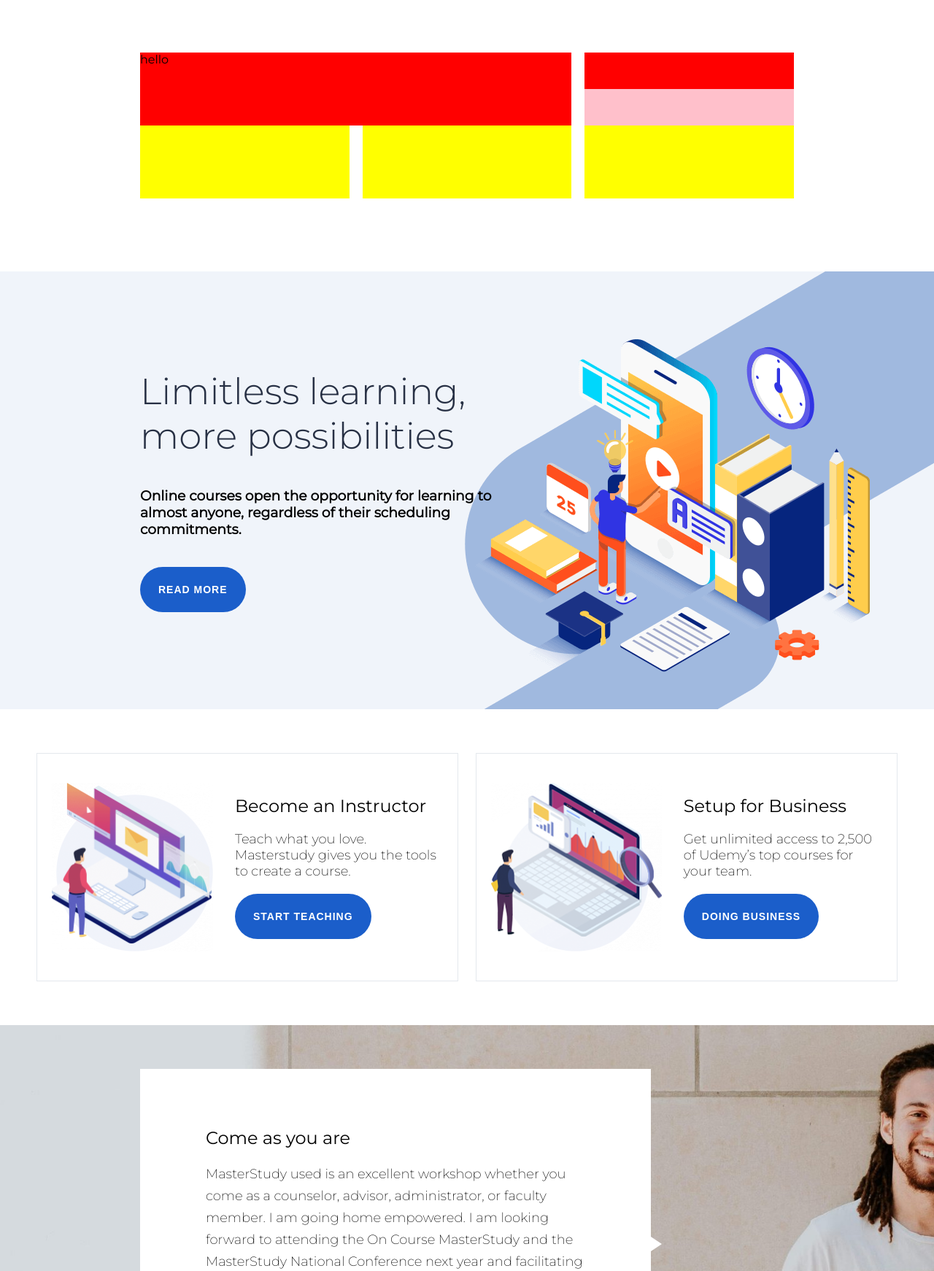
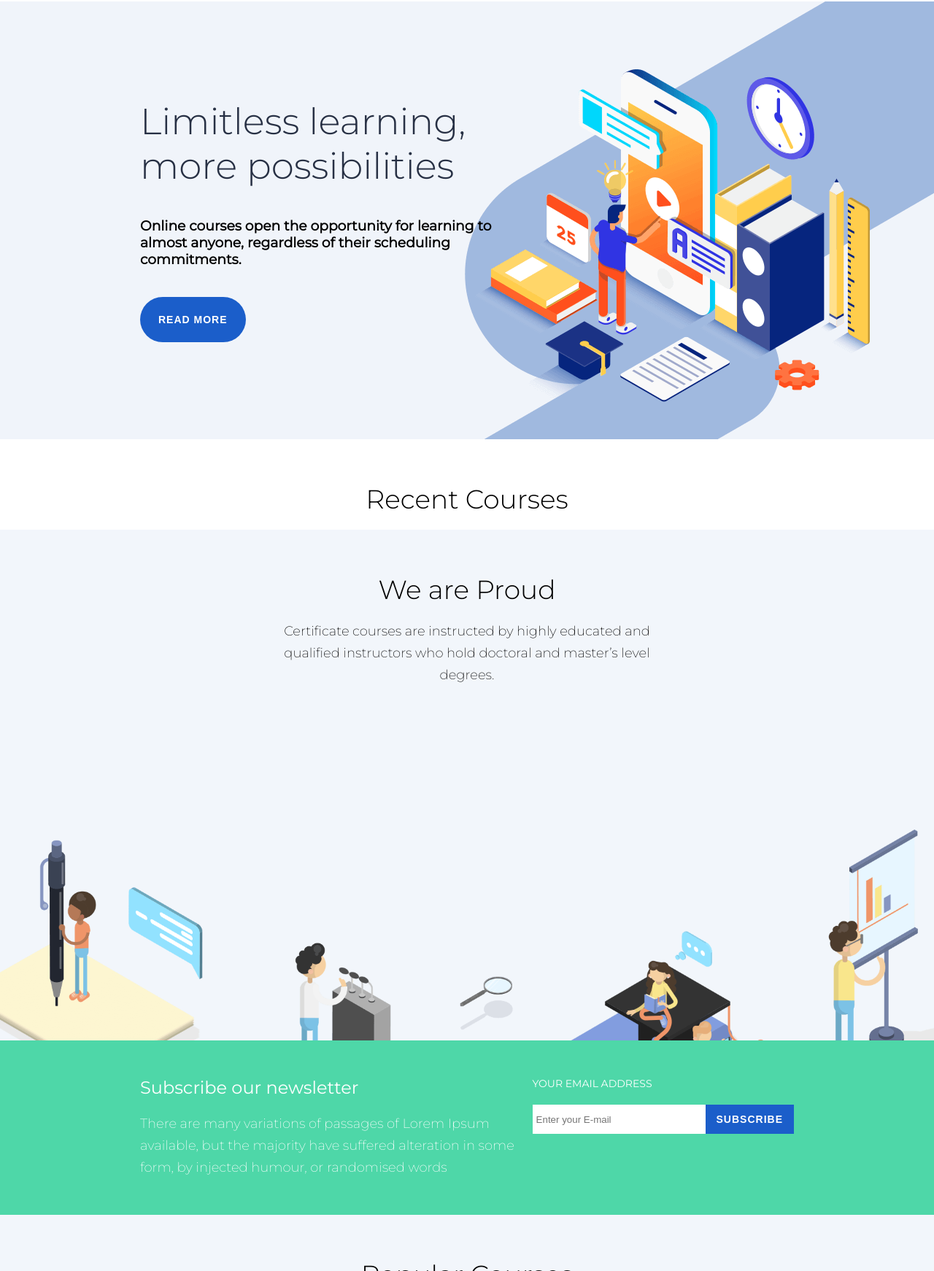
Before and after one commit to StephanieFurlan/proj-html-vuejs, a website: page index.html in a window 1280 px wide. Shown: the part 1058-2800 px from the top of the page at 73% size. Drawn offline with nearby package versions, Linux system fonts and the light colour scheme.

Commit message:
Subscribe section

```diff
--- a/index.html
+++ b/index.html
@@ -39,76 +39,93 @@
                   <div class="jumbotron-text">
                      <h1 class="title-1">Start Investing in You</h1>
                      <h3>With over 1200 courses in 18 subjects, you're guaranteed to find something that's right for you.</h3>
-                     <button class="btn btn-blue">JOIN FOR FREE</button>
+                     <button class="btn-rounded btn-blue">JOIN FOR FREE</button>
                   </div>
                </div>
                <img src="dist/images/base.png" alt="">
             </div>
             <div class="centered-70 blue-card-container">
                <div class="blue-card">
-                  <i class="fas fa-globe-africa fa-3x"></i>
-                  <h4>Worldwide Recognize</h4>
+                  <i class="fas fa-globe-africa fa-3x title"></i>
+                  <h4 class="title">Worldwide Recognize</h4>
                   <p>Our online course certificates can be used around the world and also in most popular universities and companies.</p>
                </div>
                <div class="blue-card">
-                  <i class="fas fa-desktop fa-3x"></i>
-                  <h4>Mostly Online Learning (sd)</h4>
+                  <i class="fas fa-desktop fa-3x title"></i>
+                  <h4 class="title">Mostly Online Learning (sd)</h4>
                   <p>Masterstudy online certificates can be obtained in a range of specialized areas and typically take about a year to complete.</p>
                </div>
                <div class="blue-card">
-                  <i class="far fa-calendar fa-3x"></i>
-                  <h4>Graduate in as little as 1 Year</h4>
+                  <i class="far fa-calendar fa-3x title"></i>
+                  <h4 class="title">Graduate in as little as 1 Year</h4>
                   <p>Online post-graduate certificates are a popular way to develop your professional qualifications of Masterstudy</p>
                </div>
             </div>
-            <div id="img-gallery" class="centered-70">
-               <div class="row">
-                  <div class="col-2 item-img">
-                     <div class="img-container">
-                        <!-- <img src="dist/images/cat_1-770x375.jpg" alt=""> -->
-                     </div>
-                     <div class="img-text">
-                        hello
-                     </div>
-                  </div>
-                  <div class="col-1 filled">
-                     <div class="top-row item-img"></div>
-                     <div class="bottom-row item-img"></div>
-                  </div>
-               </div>
-               <div class="row">
-                  <div class="col-1 item-img"></div>
-                  <div class="col-1 item-img"></div>
-                  <div class="col-1 item-img"></div>
-               </div>
-            </div>
+
             <div id="online-course">
                <div class="centered-70 jumbotron">
                   <div class="jumbotron-text">
                      <h1 class="title-2">Limitless learning, more possibilities</h1>
                      <h3>Online courses open the opportunity for learning to almost anyone, regardless of their scheduling commitments.</h3>
-                     <button class="btn btn-blue">READ MORE</button>
+                     <button class="btn-rounded btn-blue">READ MORE</button>
                   </div>
                </div>
             </div>
+            <!-- RECENT COURSES -->
+            <div id="recent-courses">
+               <div class="title-box">
+                  <h2 class="title title-3">Recent Courses</h2>
+               </div>
+            </div>
+            <!-- NUMBERS -->
+            <div id="numbers">
+               <div class="title-box">
+                  <h2 class="title title-3">We are Proud</h2>
+                  <p class="paragraph-1">Certificate courses are instructed by highly educated and qualified instructors who hold doctoral and master’s level degrees.</p>
+               </div>
+            </div>
+            <div id="subscribe">
+               <div class="centered-70">
+                  <div class="col-left">
+                     <div class="title title-4">Subscribe our newsletter</div>
+                     <p class="paragraph-1">There are many variations of passages of Lorem Ipsum available, but the majority have suffered alteration in some form, by injected humour, or randomised words</p>
+                  </div>
+                  <div class="col-right">
+                     <div class="title">YOUR EMAIL ADDRESS</div>
+                     <div id="input-container" class="flex">
+                        <input placeholder="Enter your E-mail">
+                        <button class="btn-blue">SUBSCRIBE</button>
+                     </div>
+
+
+                  </div>
+               </div>
+            </div>
+            <!-- POPULAR COURSES -->
+            <div id="popular-courses">
+               <div class="title-box">
+                  <h2 class="title title-3">Popular Courses</h2>
+                  <p class="paragraph-1">Discover our most popular courses for self learning</p>
+               </div>
+
+            </div>
+            <!-- BUSINESS -->
             <div id="business">
-
                <div class="business-card-container">
                   <div class="business-card">
                      <img src="dist/images/image_box_1-221x231.png" alt="">
                      <div class="business-card__right">
-                        <h2 class="title-4">Become an Instructor</h2>
-                        <p>Teach what you love. Masterstudy gives you the tools to create a course.</p>
-                        <button class="btn btn-blue">START TEACHING</button>
+                        <h2 class="title title-4">Become an Instructor</h2>
+                        <p class="title paragraph-1">Teach what you love. Masterstudy gives you the tools to create a course.</p>
+                        <button class="btn-rounded btn-blue">START TEACHING</button>
                      </div>
-
                   </div>
                   <div class="business-card">
                      <img src="dist/images/image_box_2-234x231.png" alt="">
                      <div  class="business-card__right">
-                        <h2 class="title-4">Setup for Business</h2>
-                        <p>Get unlimited access to 2,500 of Udemy’s top courses for your team.</p>
-                        <button class="btn btn-blue">DOING BUSINESS</button>
+                        <h2 class="title title-4">Setup for Business</h2>
+                        <p class="title paragraph-1">Get unlimited access to 2,500 of Udemy’s top courses for your team.</p>
+                        <button class="btn-rounded btn-blue">DOING BUSINESS</button>
                      </div>
                   </div>
                </div>
@@ -118,8 +135,8 @@
                <div class="centered-70">
                   <div class="flex-container">
                      <div class="review-info">
-                        <h3 class="title-4">Come as you are</h3>
-                        <p class="review-content">MasterStudy used is an excellent workshop whether you come as a counselor, advisor, administrator, or faculty member. I am going home empowered. I am looking forward to attending the On Course MasterStudy and the MasterStudy National Conference next year and facilitating the use of this excellent retention/student success course at my college.
+                        <h3 class="title title-4">Come as you are</h3>
+                        <p class="paragraph-1 title">MasterStudy used is an excellent workshop whether you come as a counselor, advisor, administrator, or faculty member. I am going home empowered. I am looking forward to attending the On Course MasterStudy and the MasterStudy National Conference next year and facilitating the use of this excellent retention/student success course at my college.
                         </p>
                         <h2>Tim Sab</h2>
                         <p class="person-info">General Developer, Stylemix Themes</p>
@@ -129,7 +146,6 @@
                </div>
             </div>
          </main>
-
       </div>
    </body>
    <script src="app.js" charset="utf-8"></script>
--- a/src/partials/_commons.scss
+++ b/src/partials/_commons.scss
@@ -15,7 +15,8 @@ input:focus {
   outline: 0;
 }
 
-button {
+button,
+input {
    border: none;
 }
 
@@ -39,21 +40,28 @@ button {
    max-width: 1200px;
 }
 
-.btn {
+.btn-blue {
    font-size: 14px;
    font-weight: bold;
+   color: white;
+
+   letter-spacing: 1px;
+   background-color: $btnColor;
 }
 
-.btn-blue {
-   background-color: $btnColor;
-   color: white;
+.btn-rounded {
+   border-radius: 50px;
    padding: 23px 25px;
-   border-radius: 50px;
-   letter-spacing: 1px;
 }
 
 // title - sizes
 
+.title-box {
+   text-align: center;
+   padding-top: 60px;
+   width: 40%;
+   margin: 0 auto;
+}
 
 .title-1 {
    font-size: 64px;
@@ -67,14 +75,29 @@ button {
 
 .title-3 {
    font-size: 36px;
-   font-weight: 400;
+   font-weight: 300;
 }
 .title-4 {
    font-size: 24px;
    font-weight: 400;
 }
 
+.title {
+   margin-bottom: 20px;
+}
+
+.paragraph-1 {
+   font-size: 18px;
+   font-weight: 200;
+   line-height: 30px;
+
+}
+
 @mixin flex-container {
    display: flex;
    height: 100%;
 }
+
+.flex {
+   @include flex-container;
+}
--- a/src/partials/_header.scss
+++ b/src/partials/_header.scss
@@ -73,9 +73,6 @@ main {
       i {
          color: $btnColor;
       }
-      h4 {
-         margin: 30px 0;
-      }
       p {
          font-size: 14px;
          color: $fontGray;
@@ -83,39 +80,6 @@ main {
    }
 }
 
-#img-gallery {
-   padding: 50px 0 100px 0;
-   .row {
-      display: flex;
-      flex-wrap: wrap;
-      justify-content: space-between;
-      .col-2 {
-         width: calc((100% - 3 * 32%) / 2 + 2 * 32%);
-         background-color: red;
-      }
-      .col-1 {
-         width: 32%;
-         background-color: yellow;
-         height: 100px;
-         &.filled {
-            display: flex;
-            flex-direction: column;
-            justify-content: space-between;
-            .top-row {
-               width: 100%;
-               height: 50%;
-               background-color: red;
-            }
-            .bottom-row {
-               height: 50%;
-               width: 100%;
-               background-color: pink;
-            }
-         }
-      }
-
-   }
-}
 
 #online-course {
    background-image: url("../dist/images/online-course.png");
@@ -140,14 +104,6 @@ main {
       min-width: 700px;
       height: 80%;
       position: relative;
-
-
-      .review-content {
-         font-size: 18px;
-         margin: 20px 0;
-         font-weight: 200;
-         line-height: 30px;
-      }
       h2 {
          font-size: 18px;
       }
@@ -170,7 +126,6 @@ main {
 }
 
 #business {
-
    padding: 60px 50px;
    .business-card-container {
       @include flex-container;
@@ -178,13 +133,12 @@ main {
       .business-card {
          width: 49%;
          border: 1px solid #E4E8ED;
-         padding: 40px 20px;
+         padding: 40px 60px 40px 40px;
          @include flex-container;
-
          img {
             padding-right: 30px;
+            align-self: center;
          }
-
          .business-card__right {
             @include flex-container;
             margin: auto;
@@ -193,11 +147,54 @@ main {
          }
          p {
             font-size: 18px;
-            margin: 20px 0;
             font-weight: 200;
          }
+      }
+   }
+}
 
+#numbers {
+   background-color: $cardColor;
+   height: 700px;
+   background-image: url("../dist/images/we_proud.png");
+   background-position: bottom;
+   background-size: contain;
+   background-repeat: no-repeat;
+}
+
+#subscribe {
+   background-color: $subscribeColor;
+   padding: 50px 0;
+   .centered-70 {
+      color: white;
+      @include flex-container;
+      justify-content: space-between;
+      .col-left {
+         width: 60%;
+         padding-right: 10px;
+      }
+      .col-right {
+         width: 40%;
+         .title {
+            font-size: 14px;
+         }
+
+         #input-container {
+            width: 100%;
+            background-color: red;
+            height: 40px;
+            .btn-blue {
+               padding: 0 15px;
+            }
+            input {
+               width: 100%;
+               padding: 5px;
+            }
+         }
       }
    }
 
 }
+#popular-courses {
+   background-color: $cardColor;
+}
--- a/src/partials/_variables.scss
+++ b/src/partials/_variables.scss
@@ -1,3 +1,4 @@
 $btnColor: #1B5ECA;
 $cardColor: #F2F6FB;
 $fontGray: #A6ACB7;
+$subscribeColor: #4ED7A8;
```
Also changed, not shown: dist/app.css, dist/images/we_proud.png (renamed from dist/images_2/we_proud.png).
